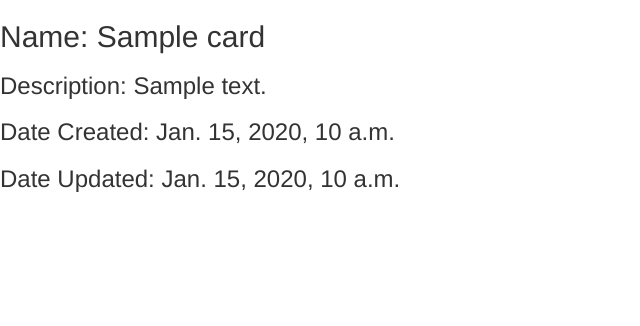
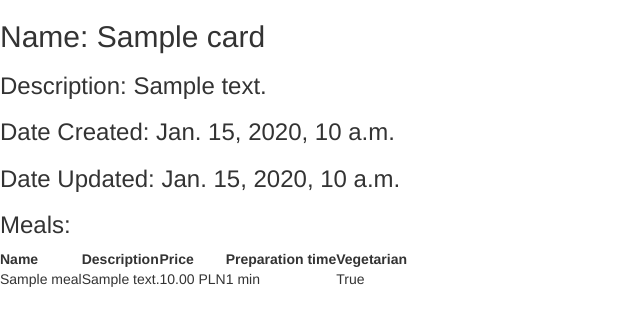
Before and after one commit to Brzydal/Blue-Menu, a Django app: page /card/1/ in a window 1280 px wide. Shown: the top 326 px of the page, without its empty margins (0-640 px from the left). Run offline with Django 3.2, Linux system fonts and the light colour scheme; tables that the repository leaves empty hold one stand-in row (values such as "Sample post"); some libraries are stand-ins or nearby versions.

Commit message:
Card is also displaying meals

```diff
--- a/menu/templates/menu/card.html
+++ b/menu/templates/menu/card.html
@@ -7,4 +7,28 @@
 <h3>Date Created: {{card.date_created}}</h3>
 <h3>Date Updated: {{card.date_updated}}</h3>
 
+<h3>Meals:</h3>
+<table cellpadding="100">
+    <tr>
+        <th>Name</th>
+        <th>Description</th>
+        <th>Price</th>
+        <th>Preparation time</th>
+        <th>Vegetarian</th>
+        <!--<th>Picture</th>-->
+    </tr>
+    {% for meal in card.meal_set.all %}
+    <tr>
+        <td>{{meal.name}}</td>
+        <td>{{meal.description}}</td>
+        <td>{{meal.price}} PLN</td>
+        <td>{{meal.preparation_time}} min</td>
+        <td>{{meal.vegetarian}}</td>
+        <!--<td> <img src="file:///home/damian/workspace/Blue-Menu/{{meal.picture}}" alt="meal" height="42" width="42"></td>-->
+    </tr>
+    {% empty %}
+    NO MEALS IN THIS CARD
+    {% endfor %}
+</table>
+
 {% endblock %}
```
